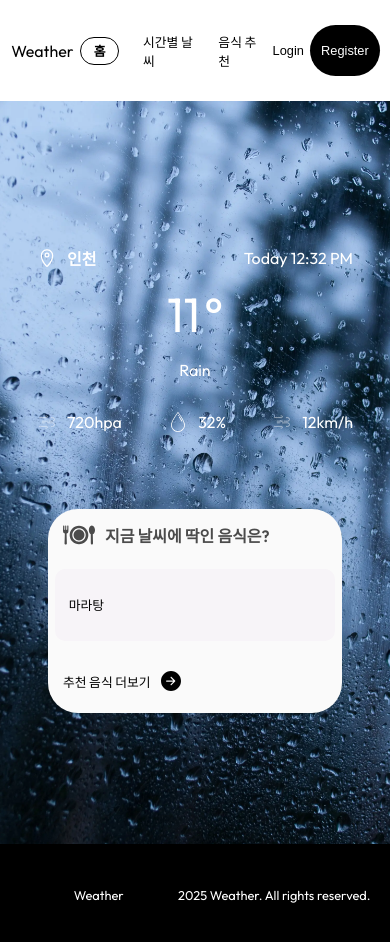
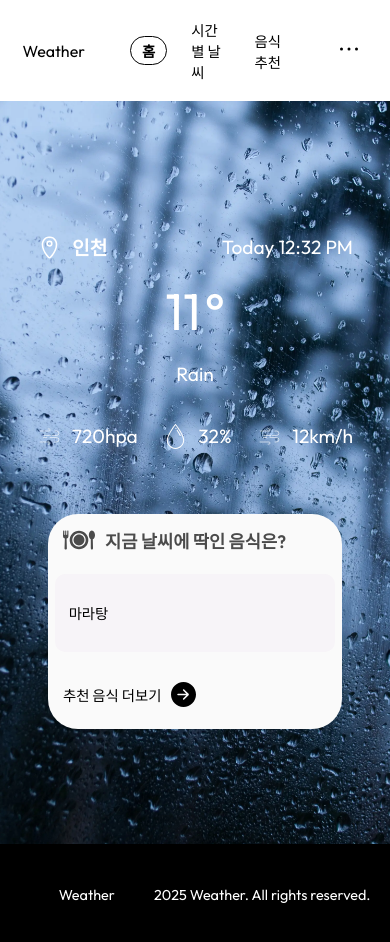
Before and after one commit to Weather-Food/weather-food, a React (Create React App) app: page / in a window 390 px wide. Shown: the top 942 px of the page. Built offline with nearby package versions, Linux system fonts and the light colour scheme.

Commit message:
Design: apply media query on header, footer, herosection, weathersection, and recommendation components for mobile and middle screen

```diff
--- a/src/components/Header.tsx
+++ b/src/components/Header.tsx
@@ -1,10 +1,20 @@
+import { useState, useEffect } from "react";
 import { NavLink } from "react-router-dom";
 import "../styles/Header.scss";
+import HeaderMenu from "./HeaderMenu";
+import HeaderAuth from "./HeaderAuth";
 
 const Header = () => {
+  const [width, setWidth] = useState(window.innerWidth);
   const getActiveClass = ({ isActive }: { isActive: boolean }): string => {
     return isActive ? "active-tab" : "tab";
   };
+
+  useEffect(() => {
+    window.addEventListener("resize", () => {
+      setWidth(window.innerWidth);
+    });
+  }, []);
 
   return (
     <div className="header-container">
@@ -20,15 +30,7 @@ const Header = () => {
         </NavLink>
         <p className="tab">음식 추천</p>
       </div>
-      <div className="auth-container">
-        <button className="login-button">Login</button>
-        <div className="seperator-line"></div>
-        <button className="register-button">Register</button>
-        {/* 로그인 되었을 때 */}
-        {/* <button>Log out</button> */}
-        {/* 이름 눌렀을 때 드랍다운 - 마이페이지? */}
-        {/* <p>사용자 이름</p> */}
-      </div>
+      {width < 600 ? <HeaderMenu /> : <HeaderAuth />}
     </div>
   );
 };
--- /dev/null
+++ b/src/components/HeaderAuth.tsx
@@ -0,0 +1,17 @@
+import "../styles/HeaderAuth.scss";
+
+const HeaderAuth = () => {
+  return (
+    <div className="auth-container">
+      <button className="login-button">Login</button>
+      <div className="seperator-line"></div>
+      <button className="register-button">Register</button>
+      {/* 로그인 되었을 때 */}
+      {/* <button>Log out</button> */}
+      {/* 이름 눌렀을 때 드랍다운 - 마이페이지? */}
+      {/* <p>사용자 이름</p> */}
+    </div>
+  );
+};
+
+export default HeaderAuth;
--- /dev/null
+++ b/src/components/HeaderMenu.tsx
@@ -0,0 +1,50 @@
+import { useState, useEffect } from "react";
+import "../styles/HeaderMenu.scss";
+
+const HeaderMenu = () => {
+  const [isClicked, setIsClicked] = useState(false);
+
+  const handleClick = (): void => {
+    setIsClicked((prev) => !prev);
+  };
+
+  // 메뉴 버튼이 아닌 다른 곳을 눌러도 메뉴 사라짐
+  const handleOutsideClick = (event: MouseEvent): void => {
+    const target = event.target as HTMLElement;
+
+    if (
+      !target.closest(".menu-icon--container") &&
+      !target.closest(".mini-menu--container")
+    ) {
+      setIsClicked(false);
+    }
+  };
+
+  useEffect(() => {
+    if (isClicked) {
+      document.addEventListener("mousedown", handleOutsideClick);
+    } else {
+      document.removeEventListener("mousedown", handleOutsideClick);
+    }
+
+    return () => {
+      document.removeEventListener("mousedown", handleOutsideClick);
+    };
+  }, [isClicked]);
+
+  return (
+    <>
+      <div className="menu-icon--container" onClick={handleClick}>
+        <img className="menu-icon" src="./Header/menu.svg" alt="menu" />
+      </div>
+      {isClicked ? (
+        <div className="mini-menu--container">
+          <div className="menu-login">로그인</div>
+          <div className="menu-signin">회원가입</div>
+        </div>
+      ) : null}
+    </>
+  );
+};
+
+export default HeaderMenu;
--- a/src/styles/Footer.scss
+++ b/src/styles/Footer.scss
@@ -16,9 +16,16 @@
   @extend .flex-structure;
 }
 
-// 모바일 화면
-@media (max-width: 768px) {
+// 작은 화면
+@media (max-width: 600px) {
   .footer-container {
     font-size: 0.8rem;
   }
 }
+
+// 중간 크기 화면
+@media (max-width: 1024px) {
+  .footer-container {
+    font-size: 0.9rem;
+  }
+}
--- a/src/styles/Header.scss
+++ b/src/styles/Header.scss
@@ -30,61 +30,17 @@
   font-weight: 600;
 }
 
-.auth-container {
-  @extend .container-structure;
-  height: 50%;
-  width: 13%;
+// 모바일 화면
+@media (max-width: 600px) {
+  .navigation-container {
+    font-size: 0.6rem;
+    width: 40%;
+  }
 }
 
-.login-button {
-  font-size: 1rem;
-  background-color: white;
-  font-weight: 500;
-  border: none;
-  cursor: pointer;
-}
-
-.register-button {
-  font-size: 1rem;
-  display: flex;
-  justify-content: center;
-  align-items: center;
-  color: white;
-  font-weight: 500;
-  background-color: black;
-  border: none;
-  border-radius: 28px;
-  padding: 0 15%;
-  cursor: pointer;
-}
-
-.seperator-line {
-  width: 1px;
-  height: 40%;
-  background-color: black;
-  margin: auto;
-}
-
-// 모바일 화면
-@media (max-width: 768px) {
-  .header-container {
-    padding: 0 2%;
-  }
+// 중간 크기 화면
+@media (max-width: 1024px) {
   .navigation-container {
-    width: 48%;
-  }
-
-  .navigation-container,
-  .login-button,
-  .register-button {
-    font-size: 0.8rem;
-  }
-
-  .auth-container {
-    width: 30%;
-  }
-
-  .register-button {
-    padding: 0 10%;
+    font-size: 0.9rem;
   }
 }
--- /dev/null
+++ b/src/styles/HeaderAuth.scss
@@ -0,0 +1,56 @@
+.container-structure {
+  display: flex;
+  flex-direction: row;
+  justify-content: space-around;
+}
+
+.auth-container {
+  @extend .container-structure;
+  height: 50%;
+  width: 13%;
+}
+
+.login-button {
+  font-size: 1rem;
+  background-color: white;
+  font-weight: 500;
+  border: none;
+  cursor: pointer;
+}
+
+.register-button {
+  font-size: 1rem;
+  display: flex;
+  justify-content: center;
+  align-items: center;
+  color: white;
+  font-weight: 500;
+  background-color: black;
+  border: none;
+  border-radius: 28px;
+  padding: 0 15%;
+  cursor: pointer;
+}
+
+.seperator-line {
+  width: 1px;
+  height: 40%;
+  background-color: black;
+  margin: auto;
+}
+
+// 중간 크기 화면
+@media (max-width: 1024px) {
+  .auth-container {
+    width: 17%;
+  }
+
+  .login-button,
+  .register-button {
+    font-size: 0.9rem;
+  }
+
+  .register-button {
+    padding: 0 10%;
+  }
+}
--- /dev/null
+++ b/src/styles/HeaderMenu.scss
@@ -0,0 +1,27 @@
+.menu-icon {
+  cursor: pointer;
+}
+
+.mini-menu--container {
+  display: flex;
+  flex-direction: column;
+  justify-content: center;
+  align-items: center;
+  gap: 15px;
+  position: absolute;
+  top: 7.5%;
+  left: 80%;
+  width: 15%;
+  height: 10%;
+  background-color: rgba(255, 255, 255, 0.971);
+  border: 1.5px solid #4b4b4b;
+  border-radius: 10px;
+  font-size: 0.7rem;
+  z-index: 10;
+}
+
+.menu-login,
+.menu-signin {
+  cursor: pointer;
+  font-weight: 500;
+}
--- a/src/styles/Home/HeroSection.scss
+++ b/src/styles/Home/HeroSection.scss
@@ -25,8 +25,8 @@
   gap: 7%;
 }
 
-// 모바일 화면
-@media (max-width: 768px) {
+// 작은 화면
+@media (max-width: 600px) {
   .background-image {
     background-size: cover;
   }
@@ -37,3 +37,10 @@
     padding: 5%;
   }
 }
+
+// 중간 크기 화면
+@media (max-width: 1024px) {
+  .background-image {
+    background-size: cover;
+  }
+}
--- a/src/styles/Home/Recommendation.scss
+++ b/src/styles/Home/Recommendation.scss
@@ -15,7 +15,7 @@
   align-items: center;
   font-size: 1.25rem;
   font-weight: 600;
-  color: rgb(55, 55, 55);
+  // color: rgb(55, 55, 55);
   color: #4b4b4b;
   gap: 10px;
   padding: 3% 5%;
@@ -42,18 +42,18 @@
   cursor: pointer;
 }
 
-// 모바일 화면
-@media (max-width: 768px) {
+// 작은 화면
+@media (max-width: 600px) {
   .recommendation-container {
     width: 80%;
     padding: 2%;
   }
   .statement {
-    font-size: 1rem;
+    font-size: 0.8rem;
   }
   .recommended-food--container,
   .more-food--container {
-    font-size: 0.8rem;
+    font-size: 0.7rem;
   }
   .more-icon {
     width: 20px;
@@ -65,3 +65,23 @@
     padding: 1% 3%;
   }
 }
+
+// 중간 크기 화면
+@media (max-width: 1024px) {
+  .recommendation-container {
+    margin: 3%;
+  }
+
+  .statement {
+    font-size: 1.1rem;
+  }
+  .recommended-food--container,
+  .more-food--container {
+    font-size: 0.9rem;
+  }
+
+  .more-icon {
+    width: 25px;
+    height: 25px;
+  }
+}
--- a/src/styles/Home/WeatherSection.scss
+++ b/src/styles/Home/WeatherSection.scss
@@ -67,30 +67,58 @@
   gap: 10px;
 }
 
-// 모바일 화면
-@media (max-width: 768px) {
+// 작은 화면
+@media (max-width: 600px) {
   .weather-container {
     width: 90%;
   }
 
   .location-time--container {
-    font-size: 1rem;
+    font-size: 0.8rem;
   }
   .temperature {
-    font-size: 3rem;
+    font-size: 2.7rem;
   }
   .state {
-    font-size: 1rem;
+    font-size: 0.9rem;
   }
   .condition-container {
-    font-size: 1rem;
+    font-size: 0.9rem;
   }
 
   .location-icon,
   .hpa-icon,
   .pricipitation-icon,
   .wind-icon {
-    width: 20px;
-    height: 20px;
+    width: 18px;
+    height: 18px;
   }
 }
+
+// 중간 크기 화면
+@media (max-width: 1024px) {
+  .weather-container {
+    margin: 3%;
+  }
+
+  .location-time--container {
+    font-size: 1.2rem;
+  }
+  .temperature {
+    font-size: 3.2rem;
+  }
+  .state {
+    font-size: 1.2rem;
+  }
+  .condition-container {
+    font-size: 1.2rem;
+  }
+
+  .location-icon,
+  .hpa-icon,
+  .pricipitation-icon,
+  .wind-icon {
+    width: 25px;
+    height: 25px;
+  }
+}
```
Also changed, not shown: public/Header/menu.svg (added).
